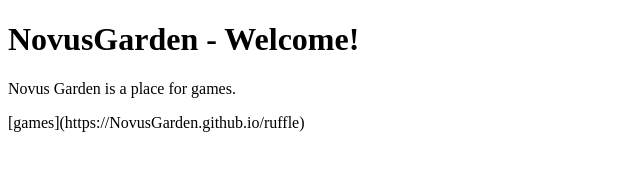
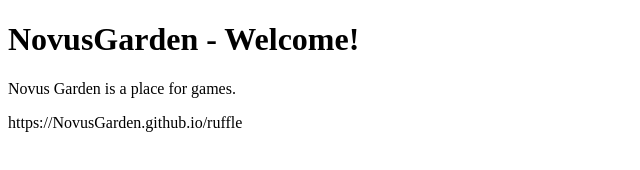
Before and after one commit to NovusGarden/NovusGarden.github.io, a plain HTML site: page index.html in a window 1280 px wide. Shown: the whole page, without its empty margins (0-640 px from the left). Drawn offline with Linux system fonts and the light colour scheme.

Commit message:
Update index.html

```diff
--- a/index.html
+++ b/index.html
@@ -3,6 +3,6 @@
 <body>
 <h1>NovusGarden - Welcome!</h1>
 <p>Novus Garden is a place for games.</p>
-<p>[games](https://NovusGarden.github.io/ruffle)<p>
+<p>https://NovusGarden.github.io/ruffle<p>
 </body>
 </html>
```
